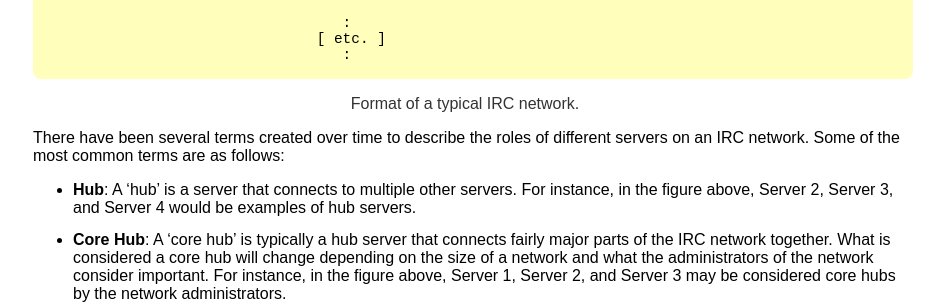
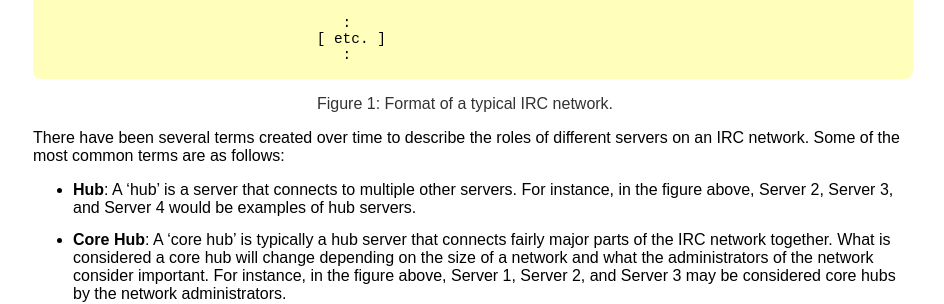
Before and after one commit to ircdocs/modern-irc, a Jekyll site: the page built from index.md, in a window 1280 px wide. Shown: the part 1184-1488 px from the top of the page, without its empty margins (167-1111 px from the left). Built offline with Jekyll 4.4.1, drawn with Linux system fonts in a browser that asks for light colours.

Commit message:
figures: Add a counter/number to them

```diff
--- a/css/screen.sass
+++ b/css/screen.sass
@@ -181,8 +181,14 @@ pre
     background: #ffb
     page-break-inside: avoid
 
+body
+    counter-reset: figure
+
 .figure
     text-align: center
     color: #333
     display: block
     page-break-before: avoid
+    &::before
+        counter-increment: figure
+        content: "Figure " counter(figure) ": "
```
